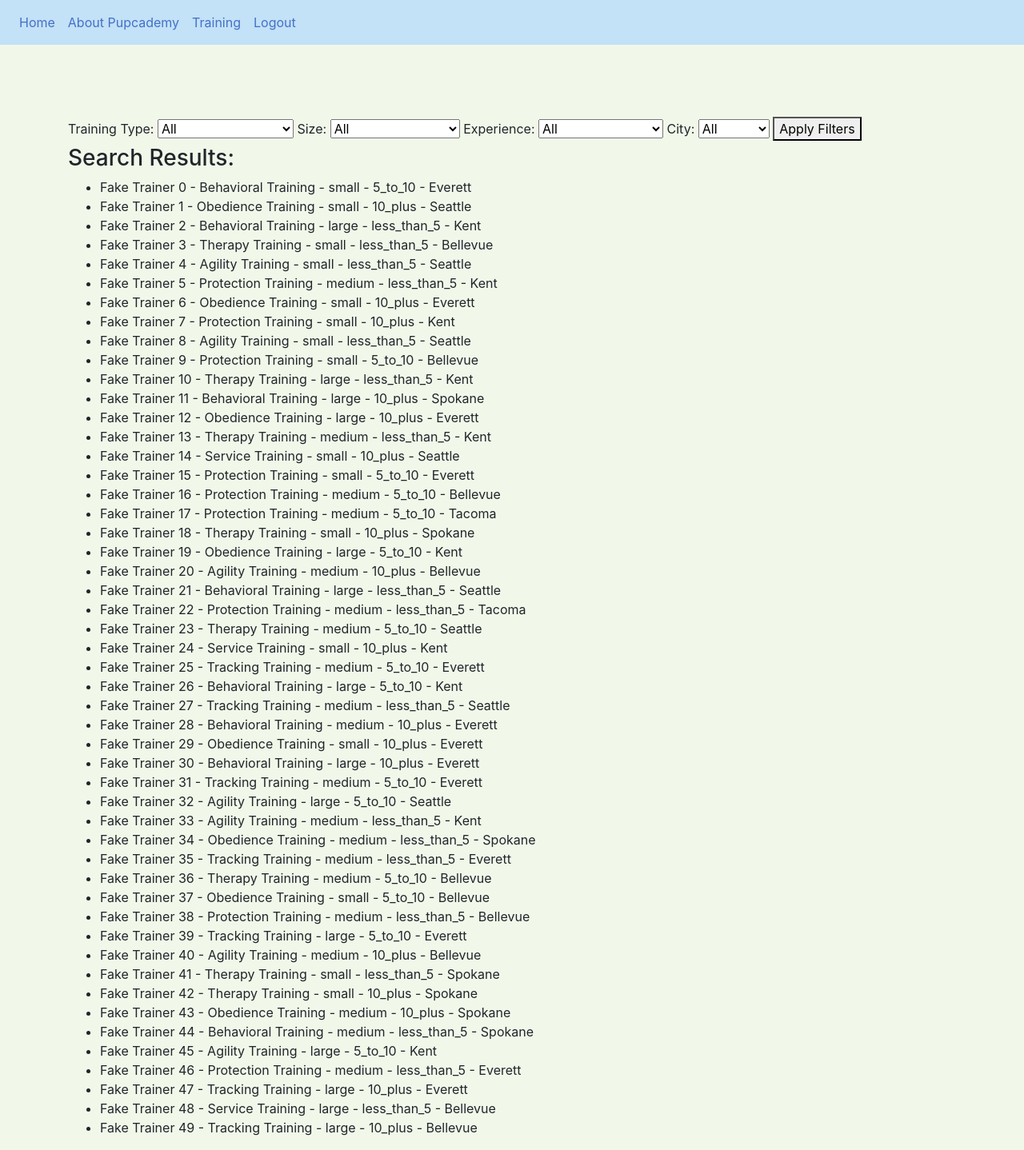
After one commit to ryankrdh/Pupcademy, a Flask app: page /search-trainer in a window 1280 px wide. The commit adds this page. Shown: the whole page at 80% size. Run offline with Flask 3, Linux system fonts and the light colour scheme; the visitor is signed in with stand-in values (Sample User, id 1); data comes from the database, SQL or seed files in the repository; some libraries are stand-ins or nearby versions.

Commit message:
trainer search function

```diff
--- /dev/null
+++ b/debugging.txt
@@ -0,0 +1,5 @@
+1	Fake Trainer 0	Protection Training	medium	5_to_10	Everett
+2	Fake Trainer 1	Tracking Training	medium	10_plus	Kent
+3	Fake Trainer 2	Protection Training	small	10_plus	Bellevue
+4	Fake Trainer 3	Behavioral Training	large	less_than_5	Spokane
+5	Fake Trainer 4	Protection Training	large	5_to_10	Everett
--- a/requirements.txt
+++ b/requirements.txt
@@ -49,5 +49,6 @@ Werkzeug==2.3.6
 zipp==3.15.0
 zope.event==5.0
 zope.interface==6.0
+faker
 mysqlclient
 mariadb
--- a/website/__init__.py
+++ b/website/__init__.py
@@ -2,7 +2,6 @@ from flask import Flask
 from flask_sqlalchemy import SQLAlchemy
 from os import path
 from flask_login import LoginManager
-
 
 db = SQLAlchemy()
 DB_NAME = "database.db"
@@ -11,6 +10,8 @@ def create_app():
     app = Flask(__name__)
     app.config['SECRET_KEY'] = 'training app for melo'
     app.config['SQLALCHEMY_DATABASE_URI'] = f'sqlite:///{DB_NAME}'
+    app.config['SQLALCHEMY_TRACK_MODIFICATIONS'] = False
+
     # initialize the db by giving it our flask app.
     db.init_app(app)
 
@@ -23,10 +24,13 @@ def create_app():
     app.register_blueprint(auth, url_prefix='/')
 
     # Make sure we load database files before we initialize/create our database.
-    from .models import User, Note, Dogs
+    from .models import User, Note, Dogs, Trainer
 
     with app.app_context():
         db.create_all()
+
+        from .views import generate_fake_trainers
+        generate_fake_trainers()
 
     # If not logged in, view the login page.
     login_manager = LoginManager()
@@ -38,6 +42,7 @@ def create_app():
     def load_user(id):
         return User.query.get(int(id))
 
+
     return app
 
 
--- a/website/components/dropdownDogBreedInfo.py
+++ b/website/components/dropdownDogBreedInfo.py
@@ -1,7 +1,7 @@
-# dropdown_menu.py
+
 
 def get_dropdown_menu():
-	# Return the HTML code for the dropdown menu
+
 	return """
 	<div class="dropdown">
 		<button
--- a/website/static/style.css
+++ b/website/static/style.css
@@ -42,12 +42,8 @@ body {
 	margin-bottom: 5%;
 }
 
-body {
-	/* background-image: url('../static/assets/a-about2.jpg');
-	background-size: 80%;
-	top: 100px;
-	background-position: center;
-	background-repeat: no-repeat; */
+.about-main {
+	padding-bottom: 40px;
 }
 
 /* Registered Dogs */
--- a/website/templates/base.html
+++ b/website/templates/base.html
@@ -86,10 +86,12 @@
 			crossorigin="anonymous"
 		></script>
 
+
 {% block javascript %}
 		<script src="{{ url_for('static', filename='flashMessageTimer.js') }}"></script>
 		<script src="{{ url_for('static', filename='dropdownUpdateButton.js') }}"></script>
 		<script src="{{ url_for('static', filename='deleteFromDB.js') }}"></script>
+
 {% endblock %}
 
 	</body>
--- /dev/null
+++ b/website/templates/searchTrainer.html
@@ -0,0 +1,54 @@
+{% extends "base.html" %}
+
+{% block title %}Search-Trainer{% endblock %}
+
+{% block content %}
+    <form method="post" action="{{ url_for('views.search') }}">
+        <label for="training_type">Training Type:</label>
+        <select id="training_type" name="training_type">
+            <option value="">All</option>
+            {% for type in training_types %}
+                <option value="{{ type }}" {% if selected_training_type == type %}selected{% endif %}>{{ type }}</option>
+            {% endfor %}
+        </select>
+
+        <label for="size">Size:</label>
+        <select id="size" name="size">
+            <option value="">All</option>
+            {% for size_item in sizes %}
+                <option value="{{ size_item.value }}" {% if selected_size == size_item.value %}selected{% endif %}>{{ size_item.text }}</option>
+            {% endfor %}
+        </select>
+
+        <label for="experience">Experience:</label>
+        <select id="experience" name="experience">
+            <option value="">All</option>
+            {% for experience_item in experiences %}
+                <option value="{{ experience_item.value }}" {% if selected_experience == experience_item.value %}selected{% endif %}>{{ experience_item.text }}</option>
+            {% endfor %}
+        </select>
+
+        <label for="city">City:</label>
+        <select id="city" name="city">
+            <option value="">All</option>
+            {% for city_item in cities %}
+                <option value="{{ city_item }}" {% if selected_city == city_item %}selected{% endif %}>{{ city_item }}</option>
+            {% endfor %}
+        </select>
+
+        <button type="submit">Apply Filters</button>
+    </form>
+
+    <div class="search-results">
+        {% if filtered_trainers %}
+            <h3>Search Results:</h3>
+            <ul>
+                {% for trainer in filtered_trainers %}
+                    <li>{{ trainer.name }} - {{ trainer.training_type }} - {{ trainer.size }} - {{ trainer.experience }} - {{ trainer.city }}</li>
+                {% endfor %}
+            </ul>
+        {% else %}
+            <p>No trainers found matching your criteria.</p>
+        {% endif %}
+    </div>
+{% endblock %}
--- a/website/templates/training.html
+++ b/website/templates/training.html
@@ -8,7 +8,7 @@
 		{% if dogs %}
 			{% for dog in dogs %}
 				<li class="list-group-item">
-					<a href="/about" class="dog-info">
+					<a href="/search-trainer" class="dog-info">
 						<img src="{{ dog.dog_image }}" alt="" width="100" height="100">
 						<h4>{{ dog.dog_name }}</h4>
 					</a>
@@ -18,7 +18,7 @@
 				</li>
 			{% endfor %}
 		{% else %}
-				<h5>No dogs registered</h5>
+			<h5>No dogs registered</h5>
 		{% endif %}
 	</ul>
 </div>
--- a/website/views.py
+++ b/website/views.py
@@ -1,10 +1,79 @@
 from flask import Blueprint, render_template, request, flash, jsonify, redirect, url_for
 from flask_login import login_required, current_user
-from .models import Note
-from .models import Dogs
 from . import db
 import json
 from .components.dropdownDogBreedInfo import get_dropdown_menu
+from .models import Note, Dogs, Trainer
+
+import random
+
+
+
+
+training_types = [
+    "Obedience Training",
+    "Therapy Training",
+    "Behavioral Training",
+    "Agility Training",
+    "Protection Training",
+    "Service Training",
+    "Tracking Training"
+]
+
+sizes = [
+    {"value": "small", "text": "Less than 22lbs"},
+    {"value": "medium", "text": "22 - 57lbs"},
+    {"value": "large", "text": "Greater than 57lbs"}
+]
+
+experiences = [
+    {"value": "less_than_5", "text": "Less than 5 years"},
+    {"value": "5_to_10", "text": "5 - 10 years"},
+    {"value": "10_plus", "text": "10+ years"}
+]
+
+cities = [
+    "Seattle",
+    "Spokane",
+    "Tacoma",
+    "Bellevue",
+    "Kent",
+    "Everett"
+]
+
+# Function to generate 50 fake dog trainer data objects
+def generate_fake_trainers():
+    from .models import Trainer # Importing Trainer model here to avoid circular import
+
+    fake_trainers = []
+    for _ in range(50):
+        name = f"Fake Trainer {_}"
+        training_type = random.choice(training_types)
+        size = random.choice(sizes)["value"]  # Extract the value from the size dictionary
+        experience = random.choice(experiences)["value"]  # Extract the value from the experience dictionary
+        city = random.choice(cities)
+
+        trainer = Trainer(name=name, training_type=training_type, size=size, experience=experience, city=city)
+        fake_trainers.append(trainer)
+
+    # Add the fake trainers to the database and commit the changes
+    db.session.bulk_save_objects(fake_trainers)
+    db.session.commit()
+
+    return fake_trainers
+
+def fetch_filtered_trainers(training_type, size, experience, city):
+    # Build a filter query based on the selected criteria
+    filter_query = Trainer.query.filter(
+        (Trainer.training_type == training_type if training_type else True) &
+        (Trainer.size == size if size else True) &
+        (Trainer.experience == experience if experience else True) &
+        (Trainer.city == city if city else True)
+    )
+    return filter_query.all()
+
+
+
 
 
 # Blueprint helps split and organize our view file.
@@ -97,3 +166,41 @@ def training():
 def about():
 
     return render_template("about.html", user=current_user)
+
+
+
+
+#######
+
+@views.route('/search-trainer', methods=['GET', 'POST'])
+@login_required
+def search():
+    if request.method == 'POST':
+        # Get the selected criteria from the form submission
+        training_type = request.form.get('training_type')
+        size = request.form.get('size')
+        experience = request.form.get('experience')
+        city = request.form.get('city')
+    else:
+        # If it's an initial GET request, use the query parameters from the URL
+        training_type = request.args.get('training_type')
+        size = request.args.get('size')
+        experience = request.args.get('experience')
+        city = request.args.get('city')
+
+    # Fetch the filtered trainers based on the selected filters
+    filtered_trainers = fetch_filtered_trainers(training_type, size, experience, city)
+
+    return render_template(
+        "searchTrainer.html",
+        filtered_trainers=filtered_trainers,
+        training_types=training_types,
+        sizes=sizes,
+        experiences=experiences,
+        cities=cities,
+        selected_training_type=training_type,  # Pass the selected filter options to pre-select the dropdowns
+        selected_size=size,
+        selected_experience=experience,
+        selected_city=city,
+        user=current_user
+    )
```
Also changed, not shown: website/components/trainerAssets.py (added, +48 -0 lines), website/components/trainerData.py (added, +21 -0 lines), website/components/trainerUtils.py (added, +13 -0 lines), website/models.py (+7 -6 lines), website/static/trainerSearchFilter.js (added, +23 -0 lines), website/templates/about.html (+10 -2 lines), README.md, 2 other files.
